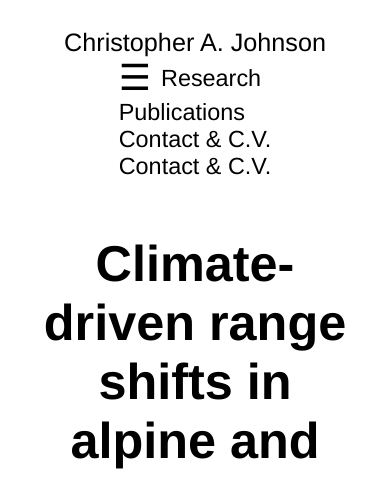
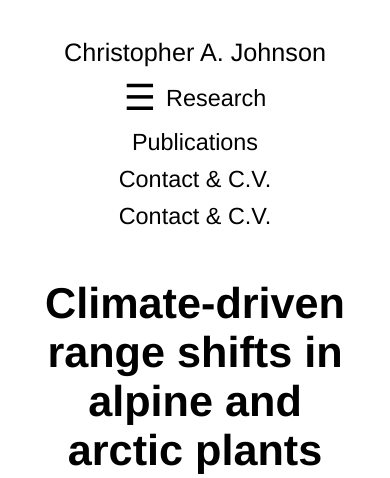
Before and after one commit to chrisajohnson/chrisajohnson.github.io, a Jekyll site: the page built from research/range_shifts.md, in a window 390 px wide. Shown: the top 478 px of the page. Built offline with Jekyll 4.4.1, drawn with Linux system fonts in a browser that asks for light colours.

Commit message:
Update styles.css

```diff
--- a/assets/css/styles.css
+++ b/assets/css/styles.css
@@ -117,7 +117,6 @@
 /* Body */
 .site-body {
   display: flex; /* Use flexbox for layout */
-  justify-content: space-between; /* Space out the content */
   align-items: stretch; /* Ensure both content-left and content-right stretch to the same height */
   text-align: justify; /* Justified text */
   font-size: 1.5rem; /* Set the text size */
@@ -129,7 +128,7 @@
   display: flex; /* Enable flexbox */
   flex-direction: column; /* Stack items vertically */
   justify-content: flex-start; /* Align items to the top */
-  padding: 2%; /* Add padding for left content */
+  padding: 20px; /* Add padding for left content */
 }
 
 /* Right content */
@@ -137,19 +136,20 @@
   flex: 1; /* Takes up 1/3 of the width */
   display: flex; /* Enable flexbox */
   flex-direction: column; /* Stack items vertically */
-  justify-content: center; /* Center items vertically */
+  justify-content: flex-start; /* Align items to the top */
+  padding: 20px; /* Add padding for right content */
 }
 
 /* Images */
 img {
-  width: auto; /* Maintain the aspect ratio */
+  width: 100%; /* Allow images to take up width of container if max height allows */
   height: auto; /* Maintain the aspect ratio */
   max-width: 100%; /* Prevent images from exceeding the container width */
-  max-height: 8in;
+  max-height: 8in; /* Max height of image */
 }
 
 /* Figure caption */
-.content-right figcaption {
+figcaption {
   font-size: 1.2rem; /* Text size for the caption */
   margin-top: 8px; /* Add spacing between image and caption */
 }
@@ -195,14 +195,16 @@
   .site-header > .site-title {
     justify-content: center; /* Center title */
     font-size: 1.4rem; /* Set the text size */
+    padding: 10px 0; /* Add padding above and below */
   }
 
   /* Navigation */
   .site-header > .site-nav {
     flex-direction: column; /* Stack links vertically */
     justify-content: flex-start; /* Align items at the top */
-    align-items: flex-start; /* Align items to the left */
+    align-items: left; /* Align items to the left */
     font-size: 1.3rem; /* Set the text size */
+    gap: 10px; /* Space between links */
   }
 
   /* Anchor for navigation links: need to repeat base style after header changes */
@@ -214,7 +216,7 @@
   /* Page title */
   .page-title {
     text-align: center; /* Centers the title horizontally */
-    font-size: 1.4rem; /* Set the text size */
+    font-size: 1.2rem; /* Set the text size */
     margin: 10px 0; /* Adds spacing above and below */
   }
 
```
